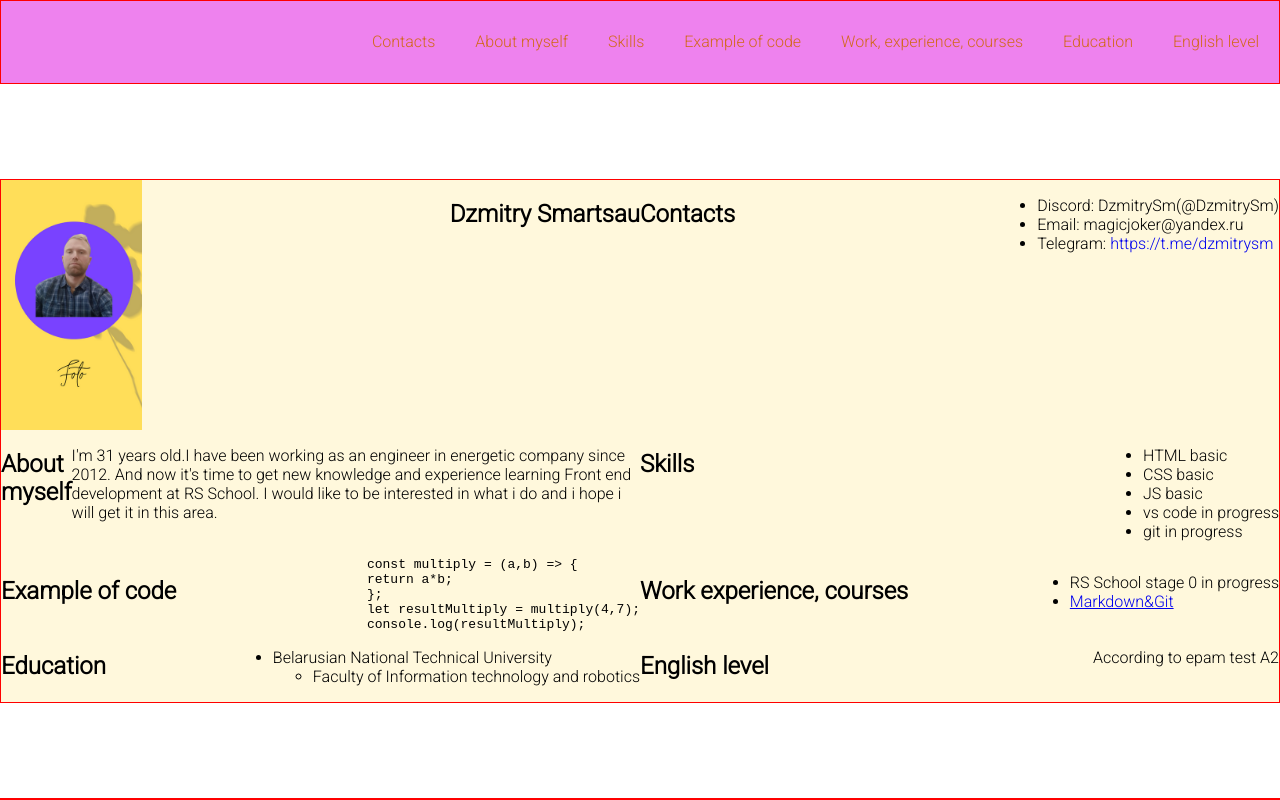
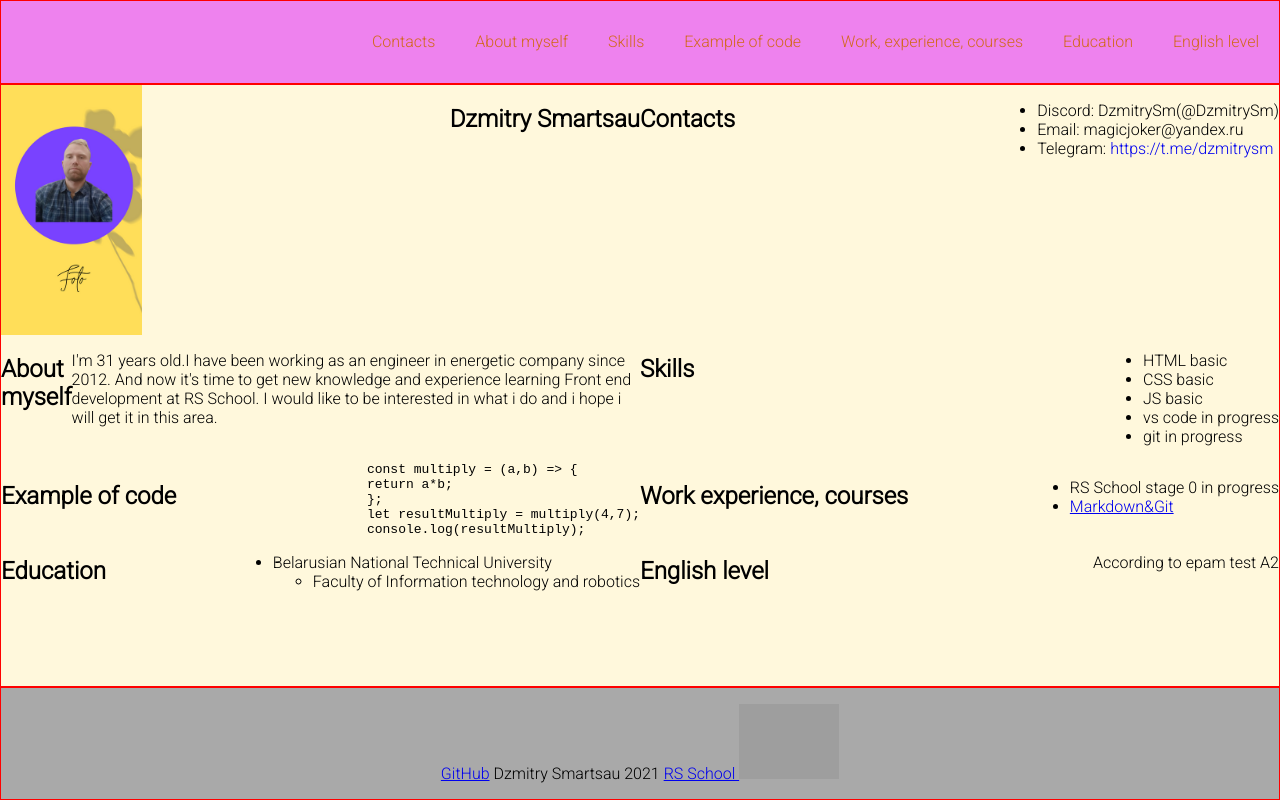
Before and after one commit to DzmitrySm/rsschool-cv, a plain HTML site: page index.html in a window 1280 px wide. Drawn offline with Linux system fonts and the light colour scheme; grey boxes are pictures that could not be loaded.

Commit message:
feat: add footer

```diff
--- a/index.html
+++ b/index.html
@@ -94,7 +94,16 @@
 </main>
 <footer class="footer">
     <div class="container">
-
+        <p>
+            <a href="https://github.com/DzmitrySm">GitHub</a>
+            Dzmitry Smartsau 2021
+            <a href="https://rs.school/js/">
+            RS School
+            </a>
+            <a href="https://rs.school">
+            <img src="https://rs.school/images/rs_school_js.svg" height="75px" alt="logo">
+            </a>
+            </p>
     </div>
 </footer>
 </body>
--- a/style.css
+++ b/style.css
@@ -44,6 +44,7 @@ html {
 
 .main {
     background-color: cornsilk;
+    flex-grow: 2;
 }
 
 .main-container {
@@ -60,3 +61,8 @@ html {
 .link-tel {
 text-decoration: none;
 }
+
+.footer {
+    display: flex;
+    background-color: darkgray;
+}
```
